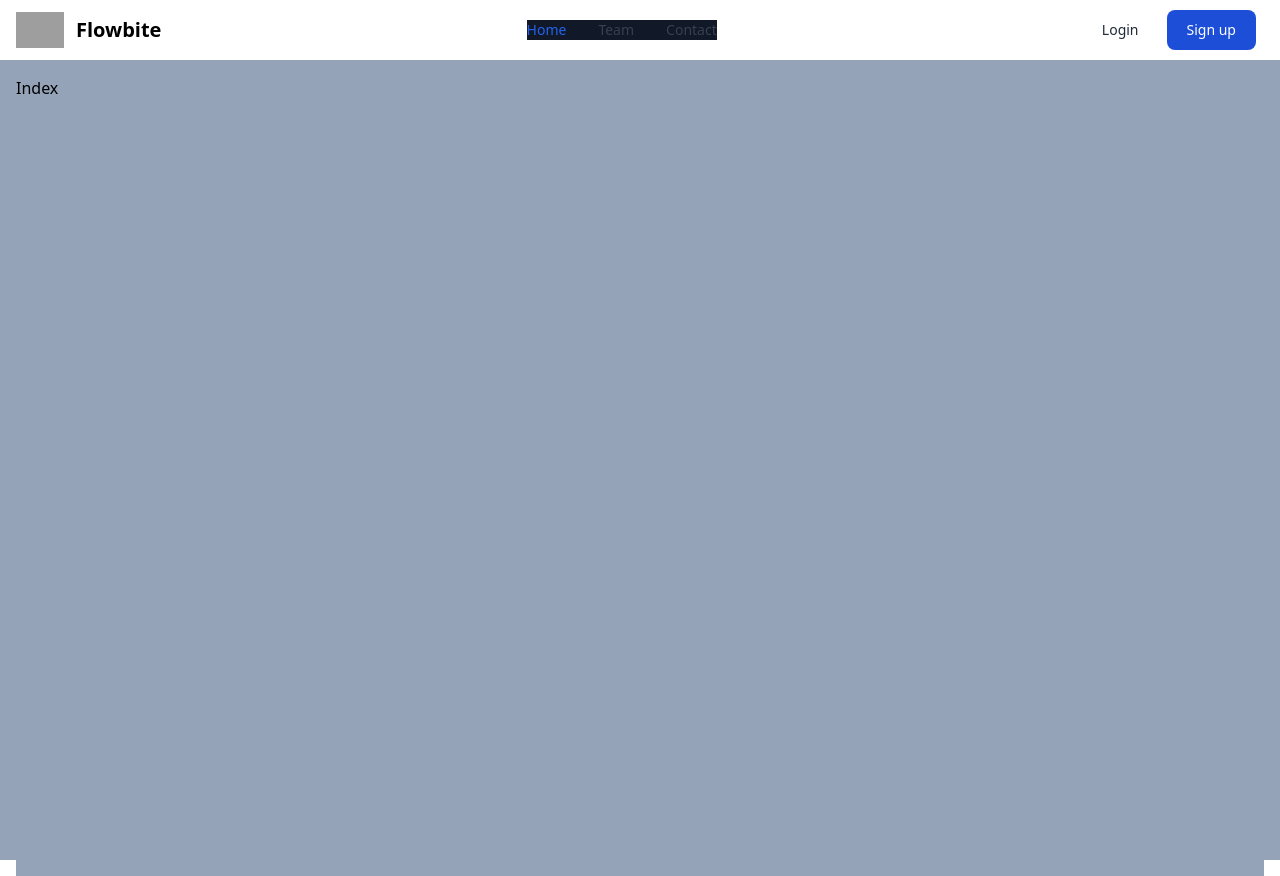
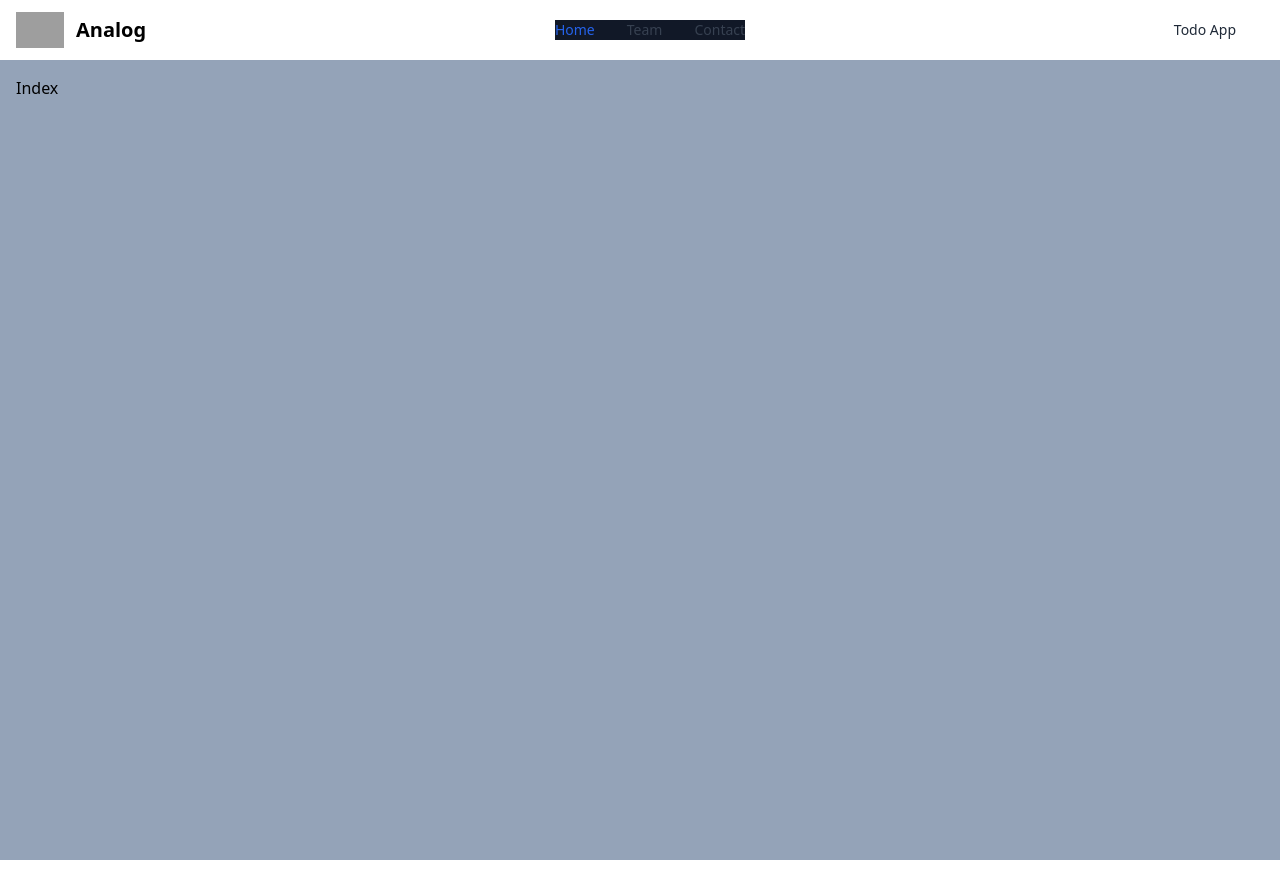
Before and after one commit to gregsoares/randomactivity, a React (Create React App) app: page / in a window 1280 px wide. Built offline with nearby package versions, Linux system fonts and the light colour scheme; grey boxes are pictures that could not be loaded.

Commit message:
added blue button with link/button option

```diff
--- /dev/null
+++ b/src/Components/BlueButton/BlueButton.js
@@ -0,0 +1,21 @@
+import React from 'react'
+import PageLink from '../PageLink/PageLink'
+
+const BlueButton = ({ text, to, href }) => {
+  const button = (
+    <span className='text-white bg-blue-700 hover:bg-blue-800 focus:ring-4 focus:ring-blue-300 font-medium rounded-lg text-sm px-4 py-2 md:px-5 md:py-2.5 mr-1 md:mr-2 dark:bg-blue-600 dark:hover:bg-blue-700 focus:outline-none dark:focus:ring-blue-800'>
+      <PageLink to={to} text={text} />
+    </span>
+  )
+  const link = (
+    <a
+      href={href}
+      className='text-white bg-blue-700 hover:bg-blue-800 focus:ring-4 focus:ring-blue-300 font-medium rounded-lg text-sm px-4 py-2 md:px-5 md:py-2.5 mr-1 md:mr-2 dark:bg-blue-600 dark:hover:bg-blue-700 focus:outline-none dark:focus:ring-blue-800'
+    >
+      {text}
+    </a>
+  )
+  return { to } ? button : link
+}
+
+export default BlueButton
--- a/src/Components/PageLink/PageLink.js
+++ b/src/Components/PageLink/PageLink.js
@@ -3,7 +3,7 @@ import { Link } from 'react-router-dom'
 
 const PageLink = ({ text, to }) => {
   return (
-    <span className='text-slate-600 italic hover:bg-gray-50 hover:bg-transparent hover:text-blue-600'>
+    <span className='italic hover:bg-gray-50 hover:bg-transparent hover:text-blue-600'>
       <Link to={to}> {text}</Link>
     </span>
   )
--- a/src/Components/Topnav/Topnav.js
+++ b/src/Components/Topnav/Topnav.js
@@ -18,7 +18,7 @@ const Topnav = () => {
             alt='Flowbite Logo'
           />
           <span className='self-center text-xl font-semibold whitespace-nowrap dark:text-white'>
-            Flowbite
+            Analog
           </span>
         </a>
         <div className='flex items-center md:order-2'>
@@ -26,13 +26,7 @@ const Topnav = () => {
             href='/'
             className='text-gray-800 dark:text-white hover:bg-gray-50 focus:ring-4 focus:ring-gray-300 font-medium rounded-lg text-sm px-4 py-2 md:px-5 md:py-2.5 mr-1 md:mr-2 dark:hover:bg-gray-700 focus:outline-none dark:focus:ring-gray-800'
           >
-            Login
-          </a>
-          <a
-            href='/'
-            className='text-white bg-blue-700 hover:bg-blue-800 focus:ring-4 focus:ring-blue-300 font-medium rounded-lg text-sm px-4 py-2 md:px-5 md:py-2.5 mr-1 md:mr-2 dark:bg-blue-600 dark:hover:bg-blue-700 focus:outline-none dark:focus:ring-blue-800'
-          >
-            Sign up
+            Todo App
           </a>
           <button
             onClick={handleDropdown}
--- a/src/Pages/Index/Index.js
+++ b/src/Pages/Index/Index.js
@@ -1,7 +1,5 @@
 import React from 'react'
 
-const Index = () => (
-  <div className='w-full h-screen mx-auto bg-slate-400'>Index</div>
-)
+const Index = () => <div className=''>Index</div>
 
 export default Index
```
